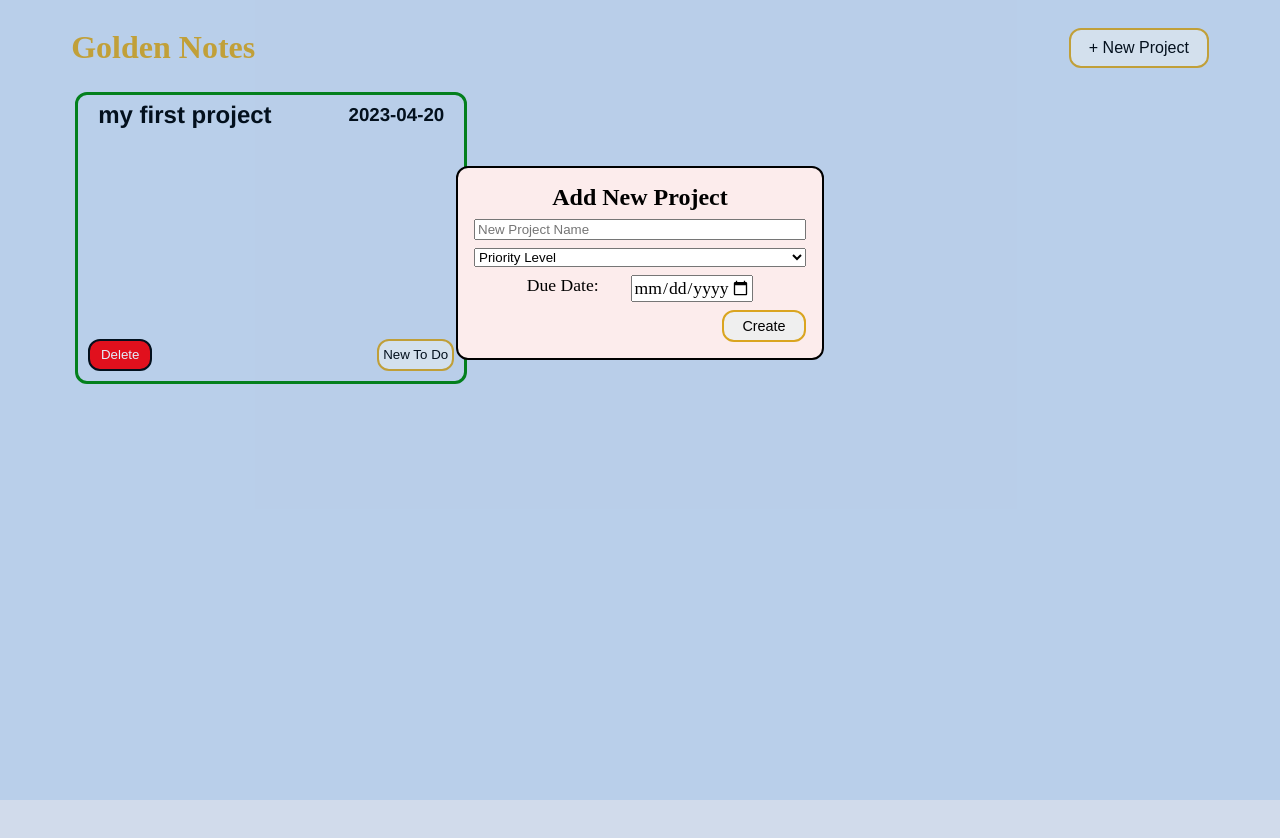
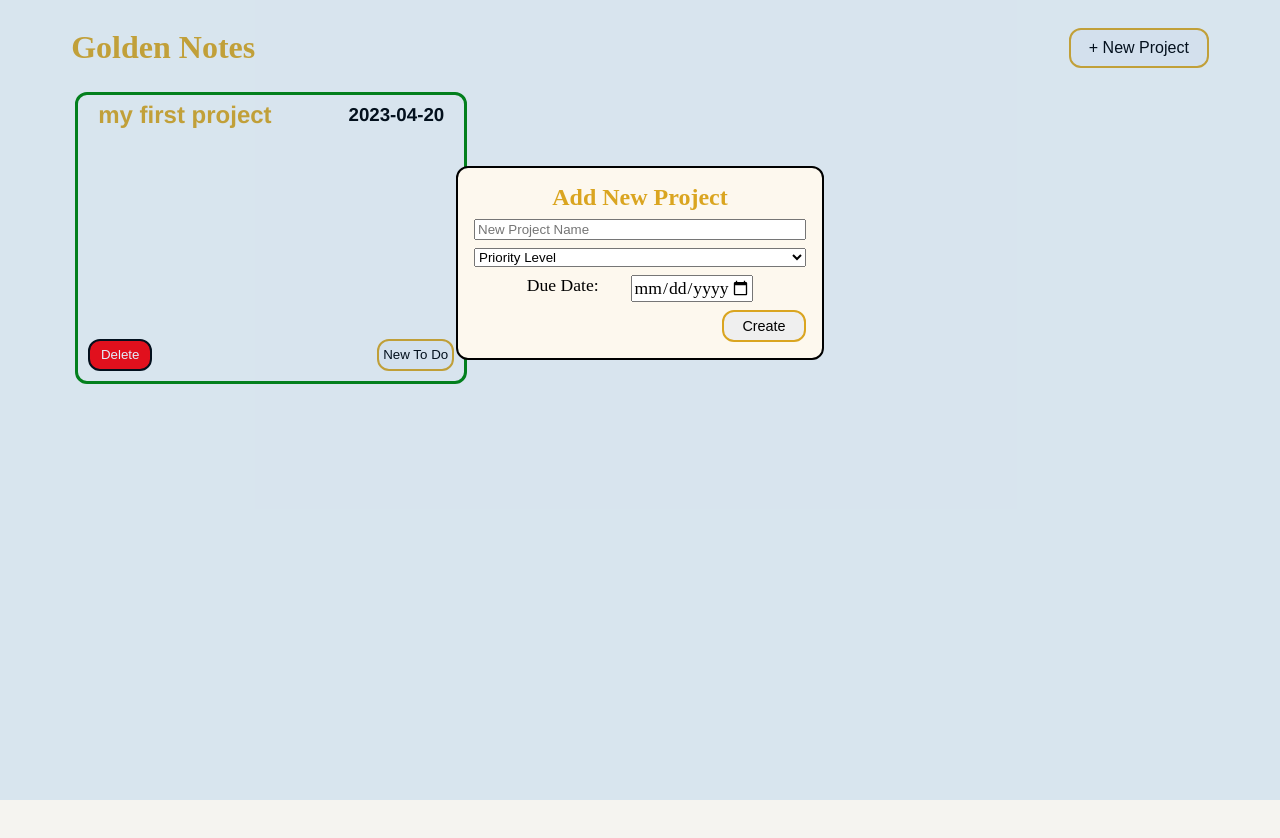
Before and after one commit to grantgolden13/to-do-list, a website built with webpack: page dist/index.html in a window 1280 px wide. Both pictures are taken after a click on the button "+ New Project". Built offline with nearby package versions, Linux system fonts and the light colour scheme.

Commit message:
change background colors of forms

```diff
--- a/src/style.css
+++ b/src/style.css
@@ -1,5 +1,5 @@
 html {
-    background-color: #D1DBEB;
+    background-color: #f5f4f0;
     min-width: 500px;
     box-sizing: border-box;
 }
@@ -10,7 +10,8 @@ header {
     align-items: center;
 }
 
-h1 {
+h1,
+h2 {
     color: goldenrod;
 }
 
@@ -71,7 +72,7 @@ form > div {
     width: 340px;
     padding: 12px;
     box-shadow: 2px rgba(0, 0, 0, 0.2);
-    background-color: #fcecec;
+    background-color: #fdf8ee;
 }
 
 .form > h2 {
@@ -246,7 +247,7 @@ header > h3 {
     width: 260px;
     gap: 8px;
     box-shadow: 2px rgba(0, 0, 0, 0.2);
-    background-color: #fcecec;
+    background-color: #fff6f6;
 }
 
 .todo-container > h1 {
```
